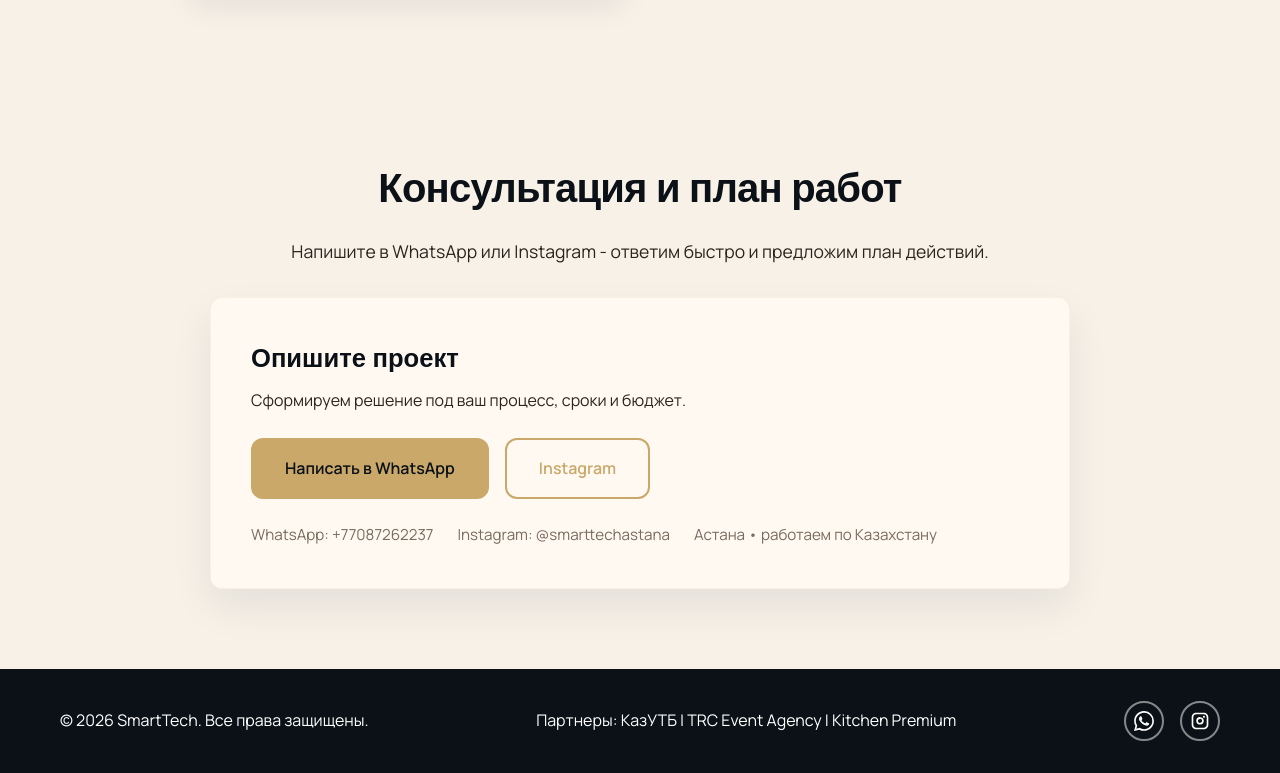
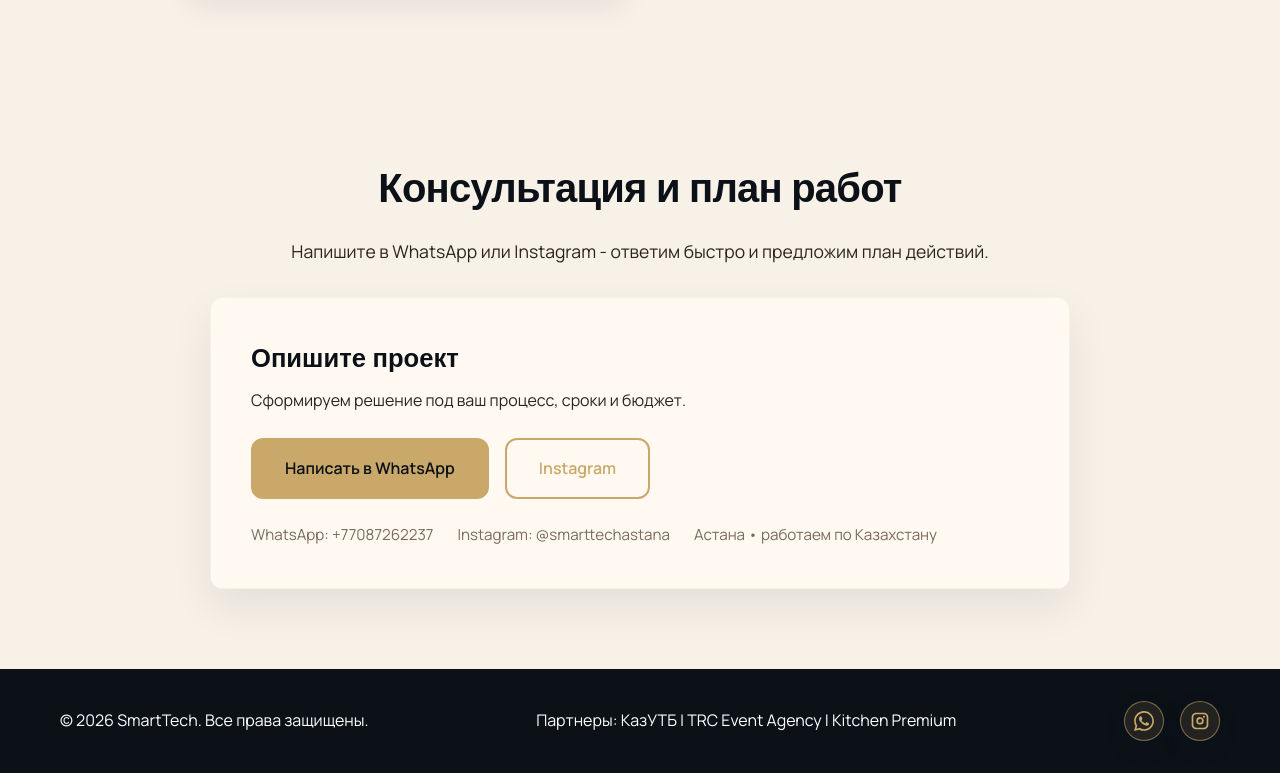
Before and after one commit to zversin/smarttech_landing, a plain HTML site: page index.html in a window 1280 px wide. Shown: the part 7257-8030 px from the top of the page. Drawn offline with Linux system fonts and the light colour scheme.

Commit message:
Theme footer social icons for contrast

```diff
--- a/style.css
+++ b/style.css
@@ -877,15 +877,17 @@ body {
 }
 
 .social-links a {
-    color: white;
+    color: var(--primary-color);
     text-decoration: none;
     width: 40px;
     height: 40px;
     display: flex;
     align-items: center;
     justify-content: center;
-    border: 2px solid rgba(255, 255, 255, 0.5);
+    background: rgba(201, 168, 106, 0.12);
+    border: 1px solid rgba(201, 168, 106, 0.55);
     border-radius: 50%;
+    box-shadow: 0 8px 18px rgba(15, 23, 42, 0.3);
     transition: var(--transition);
 }
 
```
